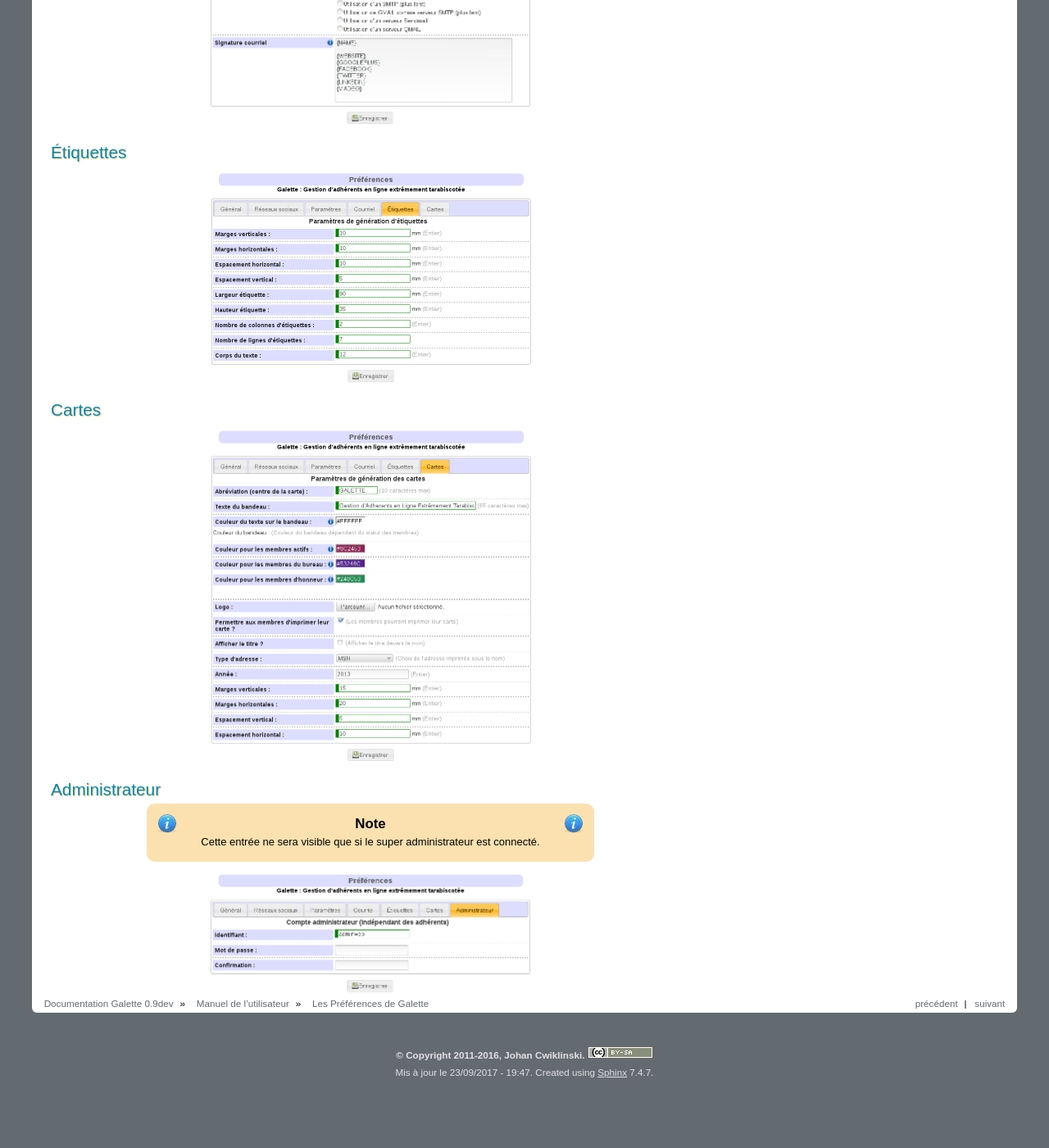
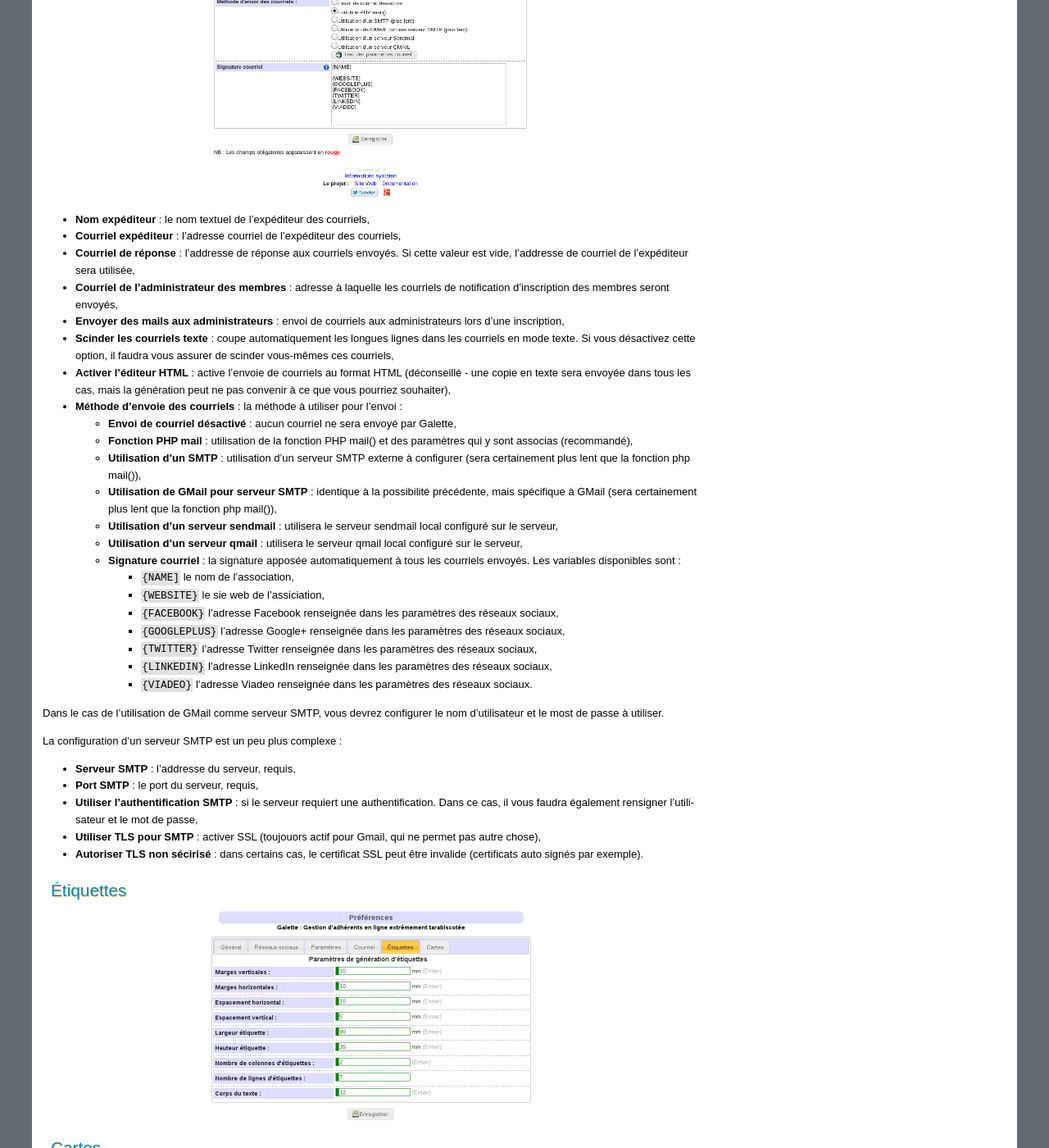
Before and after one commit to galette/galettedoc, a Sphinx documentation site: the page built from source/usermanual/preferences.rst, in a window 1280 px wide and 1400 px high, scrolled down 2155 px. Shown: the whole window at 82% size. Built offline with Sphinx 7.4.7, drawn with Linux system fonts in a browser that asks for light colours; before the commit the page ends 3474 px from its top, so only the background shows below that; some of the changed text lies outside the part shown.

Commit message:
Capture préférences mails et rédaction de cette partie

```diff
--- a/source/usermanual/preferences.rst
+++ b/source/usermanual/preferences.rst
@@ -74,10 +74,47 @@ Paramètres de Galette :
 Courriel
 ========
 
+Paramètres d'envoi de courriels :
+
 .. image:: ../_styles/static/images/usermanual/prefs_mail.png
    :scale: 50%
    :align: center
    :alt: Préférences de Galette, onglet Général
+
+* **Nom expéditeur** : le nom textuel de l'expéditeur des courriels,
+* **Courriel expéditeur** : l'adresse courriel de l'expéditeur des courriels,
+* **Courriel de réponse** : l'addresse de réponse aux courriels envoyés. Si cette valeur est vide, l'addresse de courriel de l'expéditeur sera utilisée,
+* **Courriel de l'administrateur des membres** : adresse à laquelle les courriels de notification d'inscription des membres seront envoyés,
+* **Envoyer des mails aux administrateurs** : envoi de courriels aux administrateurs lors d'une inscription,
+* **Scinder les courriels texte** : coupe automatiquement les longues lignes dans les courriels en mode texte. Si vous désactivez cette option, il faudra vous assurer de scinder vous-mêmes ces courriels,
+* **Activer l'éditeur HTML** : active l'envoie de courriels au format HTML (déconseillé - une copie en texte sera envoyée dans tous les cas, mais la génération peut ne pas convenir à ce que vous pourriez souhaiter),
+* **Méthode d'envoie des courriels** : la méthode à utiliser pour l'envoi :
+
+  * **Envoi de courriel désactivé** : aucun courriel ne sera envoyé par Galette,
+  * **Fonction PHP mail** : utilisation de la fonction PHP mail() et des paramètres qui y sont associas (recommandé),
+  * **Utilisation d'un SMTP** : utilisation d'un serveur SMTP externe à configurer (sera certainement plus lent que la fonction php mail()),
+  * **Utilisation de GMail pour serveur SMTP** : identique à la possibilité précédente, mais spécifique à GMail (sera certainement plus lent que la fonction php mail()),
+  * **Utilisation d'un serveur sendmail** : utilisera le serveur sendmail local configuré sur le serveur,
+  * **Utilisation d'un serveur qmail** : utilisera le serveur qmail local configuré sur le serveur,
+  * **Signature courriel** : la signature apposée automatiquement à tous les courriels envoyés. Les variables disponibles sont :
+
+    * ``{NAME]`` le nom de l'association,
+    * ``{WEBSITE}`` le sie web de l'assiciation,
+    * ``{FACEBOOK}`` l'adresse Facebook renseignée dans les paramètres des réseaux sociaux,
+    * ``{GOOGLEPLUS}`` l'adresse Google+ renseignée dans les paramètres des réseaux sociaux,
+    * ``{TWITTER}`` l'adresse Twitter renseignée dans les paramètres des réseaux sociaux,
+    * ``{LINKEDIN}`` l'adresse LinkedIn renseignée dans les paramètres des réseaux sociaux,
+    * ``{VIADEO}`` l'adresse Viadeo renseignée dans les paramètres des réseaux sociaux.
+
+Dans le cas de l'utilisation de GMail comme serveur SMTP, vous devrez configurer le nom d'utilisateur et le most de passe à utiliser.
+
+La configuration d'un serveur SMTP est un peu plus complexe :
+
+* **Serveur SMTP** : l'addresse du serveur, requis,
+* **Port SMTP** : le port du serveur, requis,
+* **Utiliser l'authentification SMTP** : si le serveur requiert une authentification. Dans ce cas, il vous faudra également rensigner l'utilisateur et le mot de passe,
+* **Utiliser TLS pour SMTP** : activer SSL (toujouors actif pour Gmail, qui ne permet pas autre chose),
+* **Autoriser TLS non sécirisé** : dans certains cas, le certificat SSL peut être invalide (certificats auto signés par exemple).
 
 Étiquettes
 ==========
```
Also changed, not shown: source/_styles/static/images/usermanual/prefs_mail.png.
